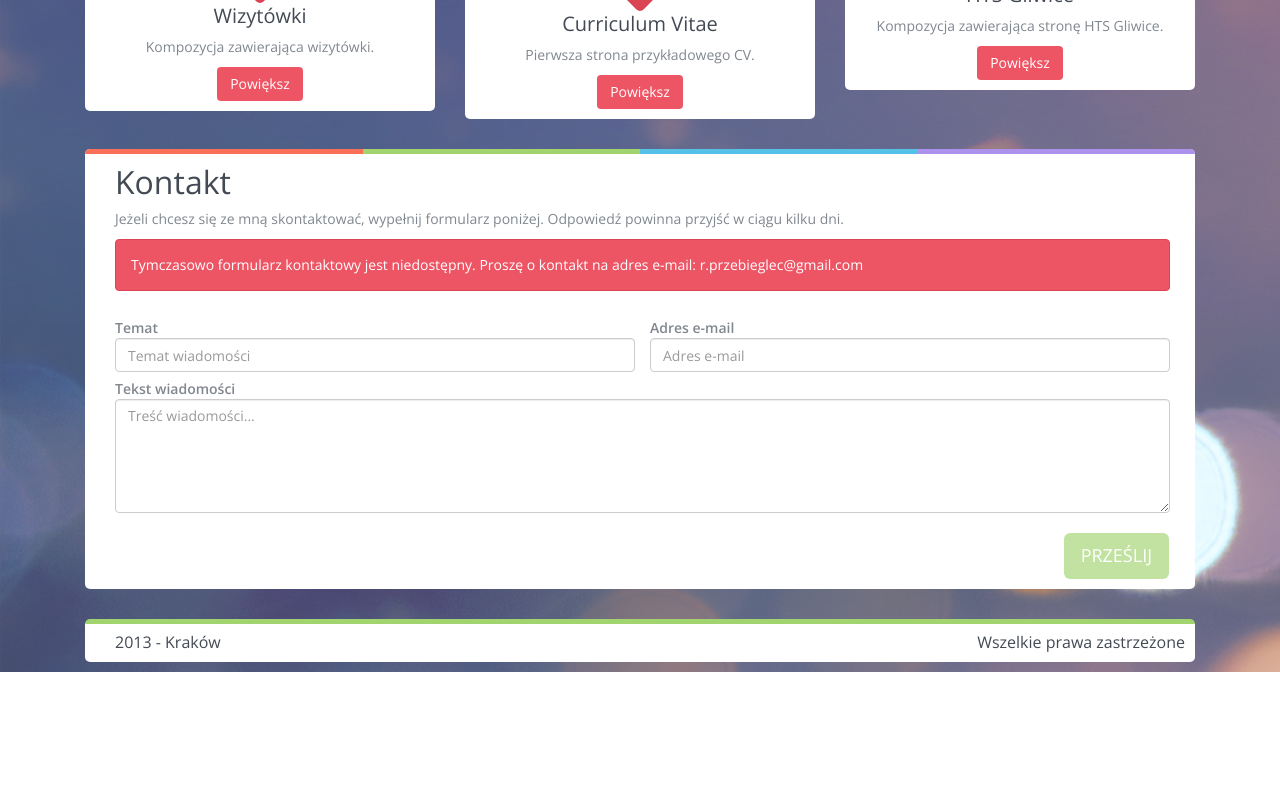
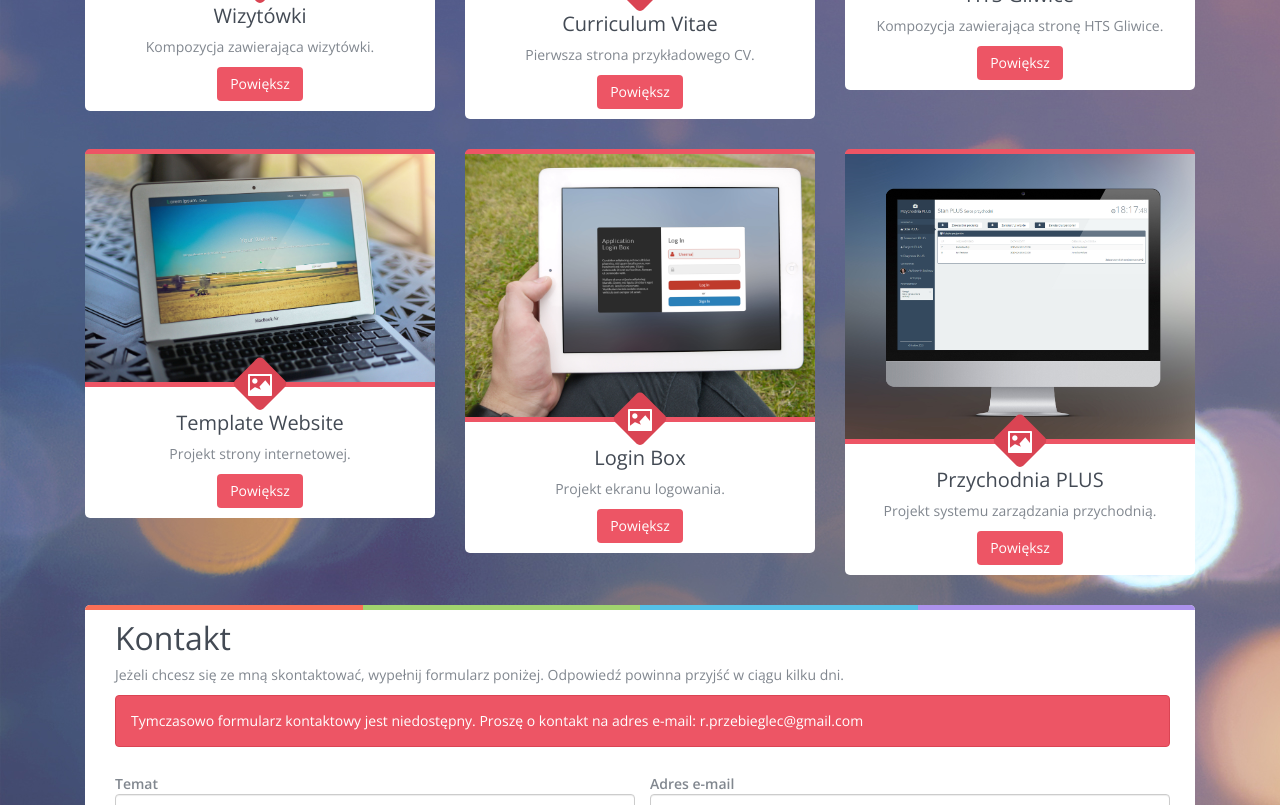
Before and after one commit to rprzebieglec/rprzebieglec.github.io, a plain HTML site: page index.html in a window 1280 px wide. Shown: the part 3553-4358 px from the top of the page. Before the commit the page ends 4225 px from the top, so only its background shows below. Drawn offline with nearby package versions, Linux system fonts and the light colour scheme; files whose address does not match are found by name.

Commit message:
* updated portfolio

```diff
--- a/index.html
+++ b/index.html
@@ -605,6 +605,83 @@
                         </div>
                     </div>
                 </div>
+				<div class="clearfix "></div>
+            <div class="col-md-4 col-sm-6">
+                <div class="timeline bordered-top grapefruit box">
+                    <div class="portfolio-image">
+                        <a  rel="group-img" href="img/template.jpg" class="fancybox">
+                            <img class="img-responsive" alt="template" src="img/template.jpg"/>
+                        </a>
+                    </div>
+                    <div class="hr filled grapefruit usual-margin-bottom">
+                        <div class="middle-icon grapefruit filled dark icon">
+                            <span class="glyphicon glyphicon-picture" style="margin-left: 2px;margin-top: 3px;font-size:24px;"></span>
+                        </div>
+                    </div>
+                    <div class="article article-equal-padding">
+                        <h3>
+                            Template Website
+                        </h3>
+                        <p>
+                            Projekt strony internetowej.
+                        </p>
+                        <a  rel="group" href="img/template.jpg" class="btn filled grapefruit fancybox">
+                            Powiększ
+                        </a>
+                    </div>
+                </div>
+            </div>
+                <div class="col-md-4 col-sm-6">
+                    <div class="timeline bordered-top grapefruit box">
+                        <div class="portfolio-image">
+                            <a  rel="group-img" href="img/login.jpg" class=" fancybox">
+                                <img class="img-responsive" alt="login" src="img/login.jpg"/>
+                            </a>
+                        </div>
+                        <div class="hr filled grapefruit usual-margin-bottom">
+                            <div class="middle-icon grapefruit filled dark icon">
+                                <span class="glyphicon glyphicon-picture" style="margin-left: 2px;margin-top: 3px;font-size:24px;"></span>
+                            </div>
+                        </div>
+                        <div class="article article-equal-padding">
+                            <h3>
+                                Login Box
+                            </h3>
+                            <p>
+                                Projekt ekranu logowania.
+                            </p>
+                            <a  rel="group" href="img/login.jpg" class="btn filled grapefruit fancybox">
+                                Powiększ
+                            </a>
+                        </div>
+                    </div>
+                </div>
+            <div class="clearfix hidden-md hidden-lg"></div>
+                <div class="col-md-4 col-sm-6">
+                    <div class="timeline bordered-top grapefruit box">
+                        <div class="portfolio-image">
+                            <a  rel="group-img" href="img/przych.jpg" class=" fancybox">
+                                <img class="img-responsive" alt="Przychodnia PLUS" src="img/przych.jpg"/>
+                            </a>
+                        </div>
+                        <div class="hr filled grapefruit usual-margin-bottom">
+                            <div class="middle-icon grapefruit filled dark icon">
+                                <span class="glyphicon glyphicon-picture" style="margin-left: 2px;margin-top: 3px;font-size:24px;"></span>
+                            </div>
+                        </div>
+                        <div class="article article-equal-padding">
+                            <h3>
+                                Przychodnia PLUS
+                            </h3>
+                            <p>
+                                Projekt systemu zarządzania przychodnią.
+                            </p>
+                            <a  rel="group" href="img/przych.jpg" class="btn filled grapefruit fancybox">
+                                Powiększ
+                            </a>
+                        </div>
+                    </div>
+                </div>
             <div class="clearfix"></div>
             <div id="contact" class="col-md-12">
 
```
Also changed, not shown: img/login.jpg (added), img/przych.jpg (added), img/template.jpg (added).
